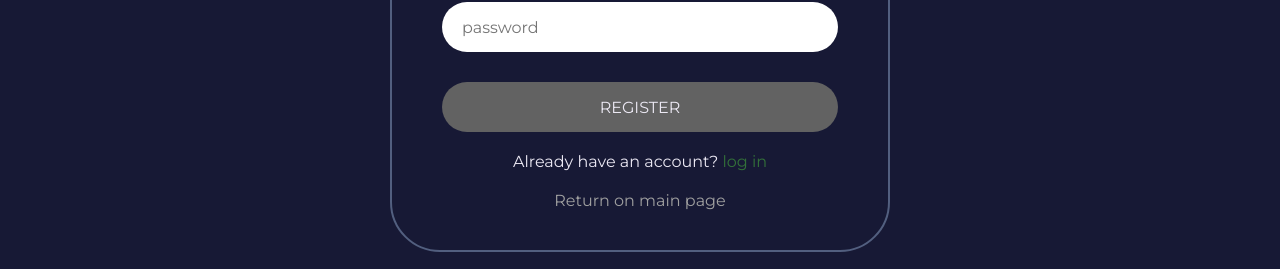
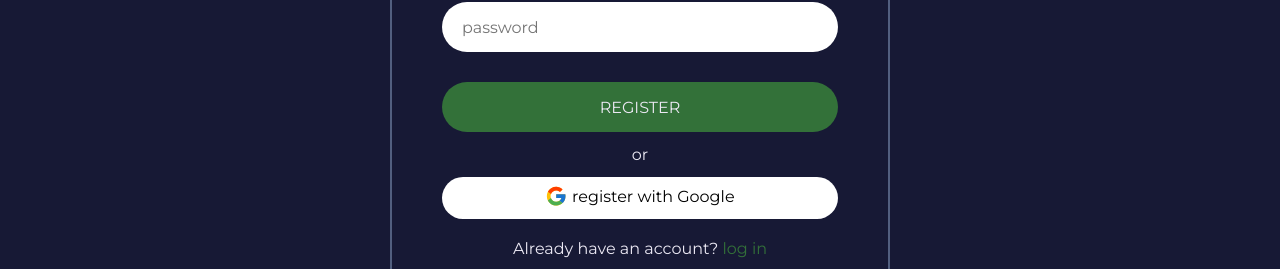
Before and after one commit to savchukrm/dictionary, a React (Create React App) app: page /dictionary/register in a window 1280 px wide. Shown: the part 335-604 px from the top of the page. Built offline with nearby package versions, Linux system fonts and the light colour scheme; no server answers.

Commit message:
authorization via Google was implemented

```diff
--- a/package.json
+++ b/package.json
@@ -11,8 +11,9 @@
     "@testing-library/jest-dom": "^5.16.5",
     "@testing-library/react": "^13.4.0",
     "@testing-library/user-event": "^13.5.0",
+    "@types/firebase": "^3.2.1",
     "axios": "^1.3.4",
-    "firebase": "^9.18.0",
+    "firebase": "^9.20.0",
     "react": "^18.2.0",
     "react-dom": "^18.2.0",
     "react-icons": "^4.8.0",
--- a/src/components/Auth/Form.module.css
+++ b/src/components/Auth/Form.module.css
@@ -11,7 +11,7 @@
   margin-bottom: 30px;
 }
 
-.block button {
+.btnForm {
   background-color: var(--color--greysecond);
   color: var(--color-white);
   border-radius: 40px;
@@ -19,13 +19,36 @@
   text-transform: uppercase;
 }
 
-.block button:disabled {
+.btnForm {
   background-color: rgb(98, 98, 98);
   pointer-events: none;
 }
 
-.block button:hover {
+.btnForm {
   background-color: var(--color-green);
+}
+
+.btnGoogle {
+  padding: 10px;
+  background-color: rgb(255, 255, 255);
+  border-radius: 40px;
+}
+
+.btnGoogle:hover {
+  background-color: #045fc0b9;
+  color: #ffffff;
+}
+
+.btnGoogle svg {
+  position: relative;
+  bottom: 2px;
+
+  height: 1.4em;
+  width: 1.4em;
+}
+
+.block p {
+  margin: 13px 0;
 }
 
 .error {
--- a/src/components/Auth/Form.tsx
+++ b/src/components/Auth/Form.tsx
@@ -1,4 +1,6 @@
 import { useState } from 'react';
+
+import { FcGoogle } from 'react-icons/fc';
 
 import styles from './Form.module.css';
 
@@ -6,9 +8,15 @@ interface FormProps {
   title: string;
   handleClick: (email: string, password: string) => void;
   error: string;
+  viaGoogle: () => void;
 }
 
-const Form: React.FC<FormProps> = ({ title, handleClick, error }) => {
+const Form: React.FC<FormProps> = ({
+  title,
+  handleClick,
+  error,
+  viaGoogle,
+}) => {
   const [email, setEmail] = useState('');
   const [password, setPassword] = useState('');
 
@@ -50,12 +58,19 @@ const Form: React.FC<FormProps> = ({ title, handleClick, error }) => {
       )}
 
       <button
+        className={styles.btnForm}
         disabled={!isValid || password.length < 6}
         onClick={() => handleClick(email, password)}
       >
         {' '}
         {title}
       </button>
+
+      <p>or</p>
+
+      <button className={styles.btnGoogle} onClick={viaGoogle}>
+        <FcGoogle /> {title} with Google
+      </button>
     </div>
   );
 };
--- a/src/components/Auth/Login.tsx
+++ b/src/components/Auth/Login.tsx
@@ -2,7 +2,14 @@ import { useState } from 'react';
 
 import { useDispatch } from 'react-redux';
 import { useNavigate } from 'react-router-dom';
-import { getAuth, signInWithEmailAndPassword } from 'firebase/auth';
+
+import {
+  getAuth,
+  signInWithEmailAndPassword,
+  signInWithPopup,
+  GoogleAuthProvider,
+} from 'firebase/auth';
+
 import { setUser } from '../../redux/auth/slice';
 
 import Form from './Form';
@@ -11,11 +18,12 @@ const Login = (): JSX.Element => {
   const dispatch = useDispatch();
   const navigate = useNavigate();
 
+  const provider = new GoogleAuthProvider();
+  const auth = getAuth();
+
   const [errorMessage, setErrorMessage] = useState('');
 
   const handleLogin = (email: string, password: string) => {
-    const auth = getAuth();
-
     signInWithEmailAndPassword(auth, email, password)
       .then((userCredential) => {
         const user = userCredential.user;
@@ -43,9 +51,24 @@ const Login = (): JSX.Element => {
       });
   };
 
+  function loginViaGoogle() {
+    signInWithPopup(auth, provider).then(({ user }) => {
+      dispatch(
+        setUser({ email: user.email, id: user.uid, token: user.refreshToken })
+      );
+
+      navigate('/');
+    });
+  }
+
   return (
     <div>
-      <Form title="log in" handleClick={handleLogin} error={errorMessage} />
+      <Form
+        title="log in"
+        handleClick={handleLogin}
+        error={errorMessage}
+        viaGoogle={loginViaGoogle}
+      />
     </div>
   );
 };
--- a/src/components/Auth/SignUp.tsx
+++ b/src/components/Auth/SignUp.tsx
@@ -1,7 +1,12 @@
 import { useState } from 'react';
 import { useDispatch } from 'react-redux';
 import { useNavigate } from 'react-router-dom';
-import { getAuth, createUserWithEmailAndPassword } from 'firebase/auth';
+import {
+  getAuth,
+  createUserWithEmailAndPassword,
+  GoogleAuthProvider,
+  signInWithPopup,
+} from 'firebase/auth';
 
 import { setUser } from '../../redux/auth/slice';
 import { addNewUser } from '../../config/firebase';
@@ -14,9 +19,10 @@ const SignUp = (): JSX.Element => {
 
   const [errorMessage, setErrorMessage] = useState('');
 
+  const provider = new GoogleAuthProvider();
+  const auth = getAuth();
+
   const handleRegister = (email: string, password: string) => {
-    const auth = getAuth();
-
     createUserWithEmailAndPassword(auth, email, password)
       .then(({ user }) => {
         dispatch(
@@ -48,11 +54,29 @@ const SignUp = (): JSX.Element => {
       });
   };
 
+  const signUpViaGoogle = () => {
+    signInWithPopup(auth, provider).then(({ user }) => {
+      dispatch(
+        setUser({ email: user.email, id: user.uid, token: user.refreshToken })
+      );
+
+      addNewUser(
+        user.uid,
+        user.email,
+        Math.floor(Math.random() * 900000) + 100000,
+        []
+      );
+
+      navigate('/');
+    });
+  };
+
   return (
     <div>
       <Form
         title="register"
         handleClick={handleRegister}
+        viaGoogle={signUpViaGoogle}
         error={errorMessage}
       />
     </div>
```
Also changed, not shown: 2 other files (tests, documents, lock files or other folders).
